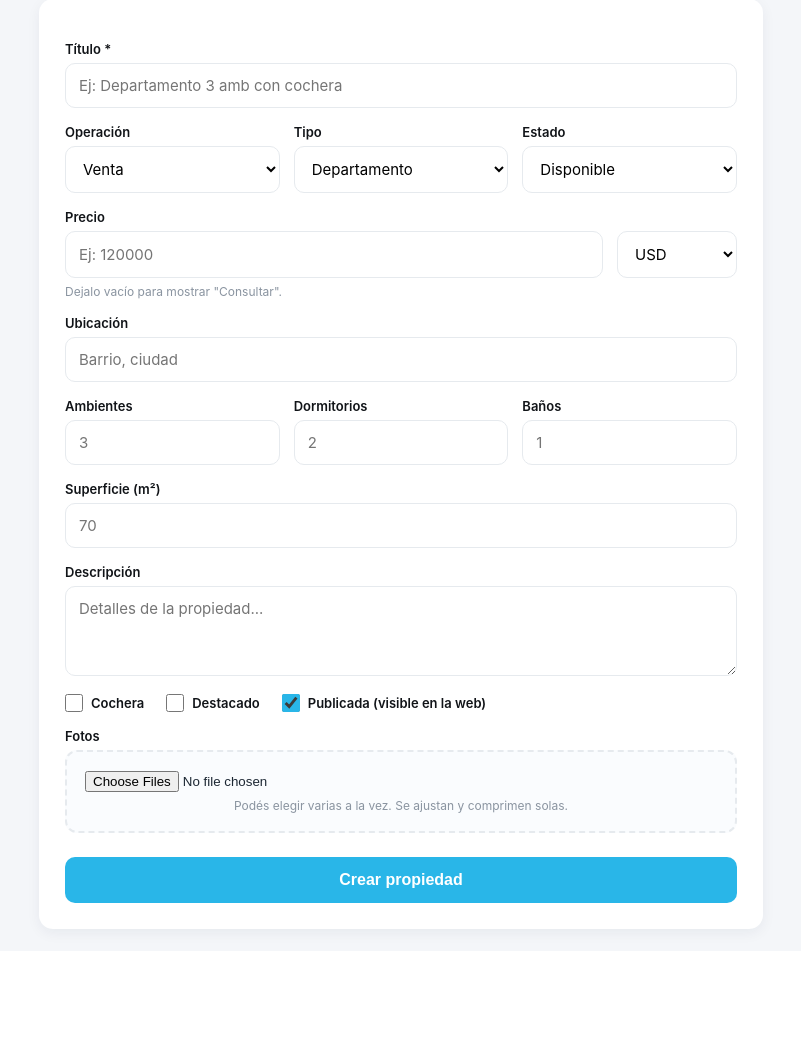
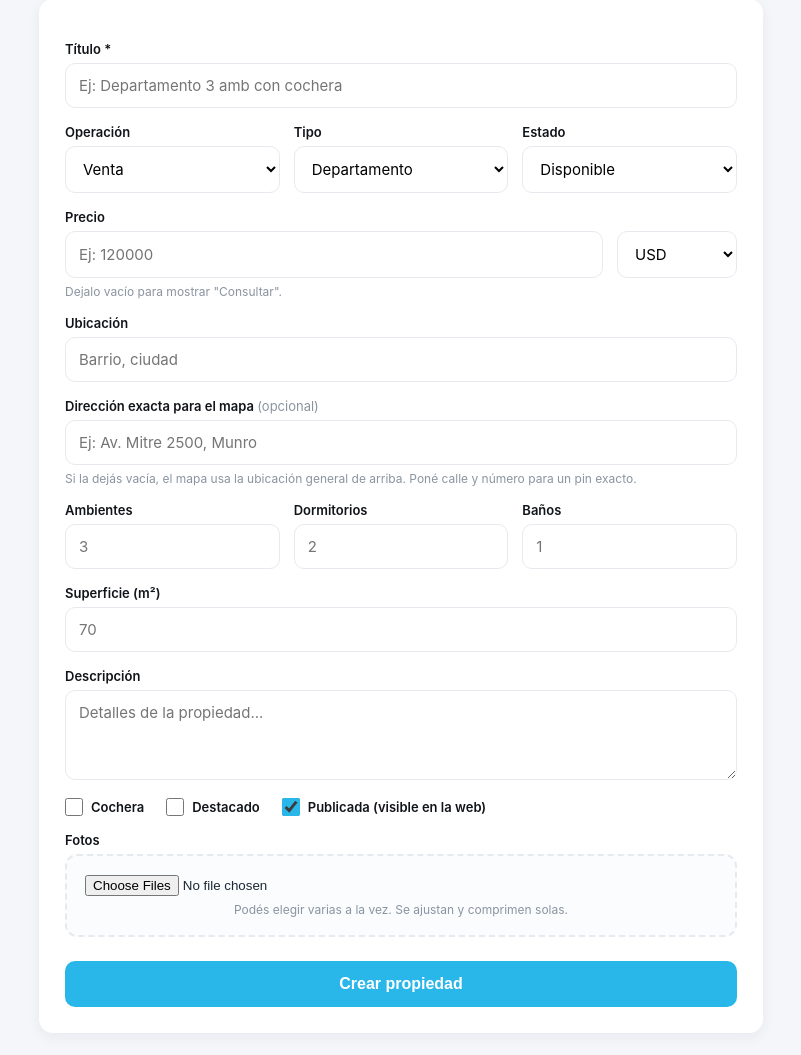
Before and after one commit to mmartinmape-byte/bhdconstrucciones, a Flask app: page /admin/inmuebles/nuevo in a window 1280 px wide. Shown: the part 89-1144 px from the top of the page, without its empty margins (239-1040 px from the left). Before the commit the page ends 1029 px from the top, so only its background shows below. Run offline with Flask 3, Linux system fonts and the light colour scheme; the visitor is signed in with stand-in values (Sample User, id 1); some libraries are stand-ins or nearby versions.

Commit message:
Agregar mapa de la ubicación en la página de la propiedad
- Nueva columna opcional direccion_mapa (con migración ALTER TABLE) para un
  pin exacto; si está vacía, el mapa usa la ubicación general
- Sección "Ubicación" en /propiedad/<id> con Google Maps embebido (sin API key)
  + link "Ver en Google Maps"
- Campo "Dirección exacta para el mapa" en el formulario del admin

Co-Authored-By: Claude Opus 4.8 <noreply@anthropic.com>

```diff
--- a/app.py
+++ b/app.py
@@ -146,6 +146,7 @@ class Inmueble(Base):
     precio = Column(Integer, default=0)
     moneda = Column(String(10), default="USD")           # USD / ARS
     ubicacion = Column(String(160), default="")
+    direccion_mapa = Column(String(250), default="")     # dirección exacta opcional para el mapa
     ambientes = Column(String(20), default="")
     dormitorios = Column(String(20), default="")
     banos = Column(String(20), default="")
@@ -176,6 +177,24 @@ class InmuebleFoto(Base):
 
 
 Base.metadata.create_all(engine)
+
+
+def _migrar_columnas():
+    """Agrega columnas nuevas a tablas ya existentes (create_all no las agrega)."""
+    from sqlalchemy import inspect, text as _sql_text
+    try:
+        insp = inspect(engine)
+        cols = {c["name"] for c in insp.get_columns("inmuebles")}
+        if "direccion_mapa" not in cols:
+            with engine.begin() as conn:
+                conn.execute(_sql_text(
+                    "ALTER TABLE inmuebles ADD COLUMN direccion_mapa VARCHAR(250) DEFAULT ''"
+                ))
+    except Exception as e:
+        print("Aviso migración inmuebles:", e)
+
+
+_migrar_columnas()
 
 # Límite de subida (varias fotos por propiedad)
 app.config["MAX_CONTENT_LENGTH"] = 40 * 1024 * 1024  # 40 MB por request
@@ -341,6 +360,8 @@ def _inmueble_dict(inm):
         "precio": inm.precio or 0,
         "moneda": inm.moneda,
         "ubicacion": inm.ubicacion,
+        "direccion_mapa": inm.direccion_mapa or "",
+        "mapa_query": (inm.direccion_mapa or inm.ubicacion or "").strip(),
         "ambientes": inm.ambientes,
         "dormitorios": inm.dormitorios,
         "banos": inm.banos,
@@ -368,6 +389,7 @@ def _leer_form_inmueble(form):
         "precio": num(form.get("precio")),
         "moneda": form.get("moneda", "USD").strip() or "USD",
         "ubicacion": form.get("ubicacion", "").strip(),
+        "direccion_mapa": form.get("direccion_mapa", "").strip(),
         "ambientes": form.get("ambientes", "").strip(),
         "dormitorios": form.get("dormitorios", "").strip(),
         "banos": form.get("banos", "").strip(),
--- a/templates/inmueble_form.html
+++ b/templates/inmueble_form.html
@@ -84,6 +84,10 @@
       <label>Ubicación</label>
       <input type="text" name="ubicacion" placeholder="Barrio, ciudad" value="{{ inm.ubicacion if inm else '' }}">
 
+      <label>Dirección exacta para el mapa <span style="color:#8a94a0;font-weight:400">(opcional)</span></label>
+      <input type="text" name="direccion_mapa" placeholder="Ej: Av. Mitre 2500, Munro" value="{{ inm.direccion_mapa if inm else '' }}">
+      <div class="hint">Si la dejás vacía, el mapa usa la ubicación general de arriba. Poné calle y número para un pin exacto.</div>
+
       <div class="row3">
         <div><label>Ambientes</label><input type="text" name="ambientes" placeholder="3" value="{{ inm.ambientes if inm else '' }}"></div>
         <div><label>Dormitorios</label><input type="text" name="dormitorios" placeholder="2" value="{{ inm.dormitorios if inm else '' }}"></div>
```
Also changed, not shown: templates/propiedad.html (+20 -0 lines).
